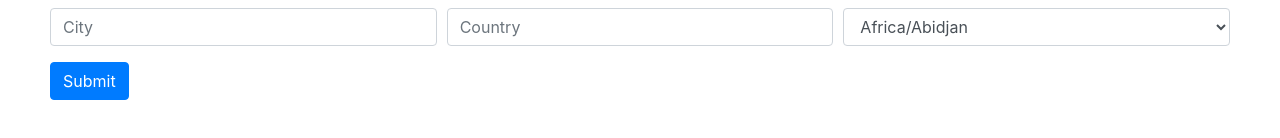
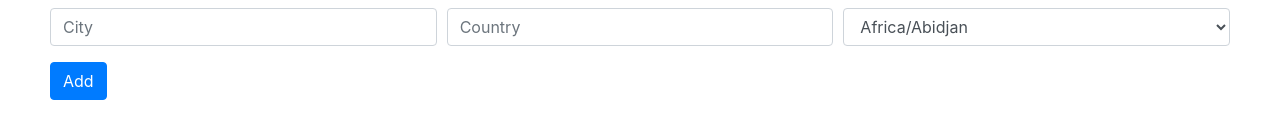
Before and after one commit to RamiAl/time-for-friends, a React (Create React App) app: page /addfriend in a window 1280 px wide. Shown: the part 334-472 px from the top of the page. Built offline with nearby package versions, Linux system fonts and the light colour scheme.

Commit message:
small changes for demo

```diff
--- a/src/AddFriend.js
+++ b/src/AddFriend.js
@@ -44,6 +44,7 @@ export default class AddFriend extends Component {
         console.log('All friends', allFriends);
 
         this.refs.form.reset();
+        alert('*** You added a new friend ***')
     }
 
     render() {
@@ -106,7 +107,7 @@ export default class AddFriend extends Component {
             </Form.Row>
 
             <Button variant="primary" type="submit">
-                Submit
+                Add
             </Button>
             </Form>
         );
```
